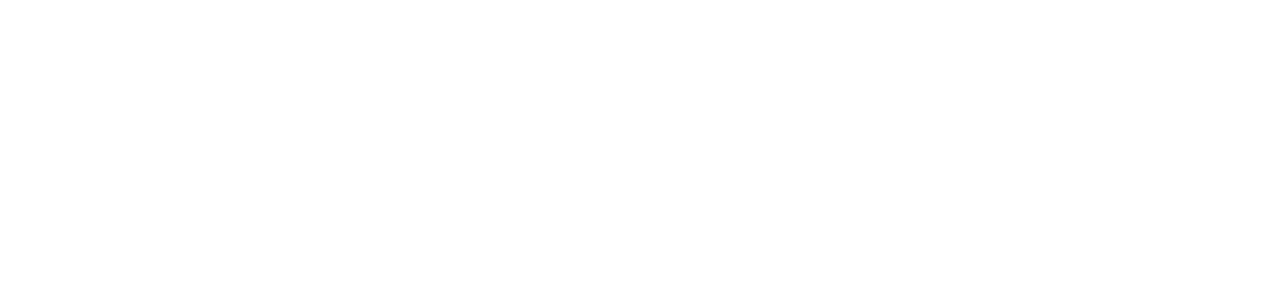
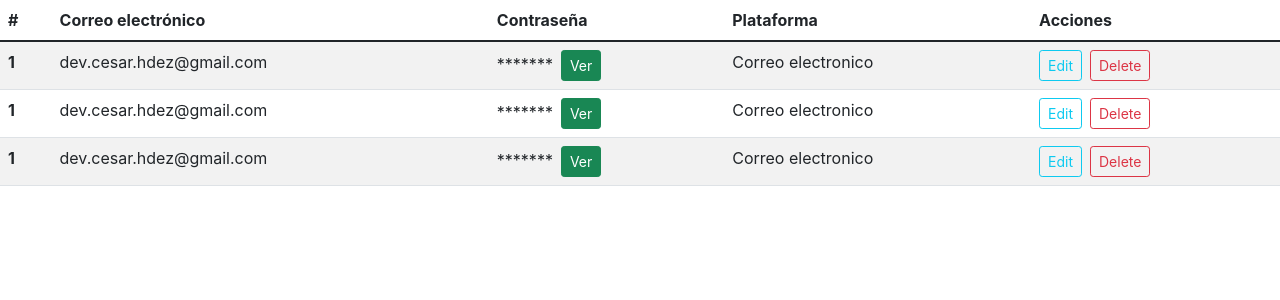
Before and after one commit to devcesarhernandez/frontendaccountmanager, a React (Vite) app: page /accounts in a window 1280 px wide. Before the commit this address had no page. Shown: the top 300 px of the page. Built offline with nearby package versions, Linux system fonts and the light colour scheme.

Commit message:
Tablas de Accounts, Platfoms y Categories asi com Routes de Account y Form

```diff
--- a/src/App.jsx
+++ b/src/App.jsx
@@ -4,6 +4,7 @@
 	Route,
 } from "react-router-dom"
 import Auth from "./Routes/Auth/Auth"
+import Account from "./Routes/Account/Account"
 import Platform from "./Routes/Platforms/Platform"
 import Category from "./Routes/Categories/Category"
 import SnackbarProvider from "./Context/SnackbarContext/SnackbarContext"
@@ -12,6 +13,7 @@
 	return (
 		<SnackbarProvider>
 			<Auth />
+			<Account />
 			<Category />
 			<Platform />
 		</SnackbarProvider>
--- /dev/null
+++ b/src/Pages/Forms/Account/Account.jsx
@@ -0,0 +1,42 @@
+import React from "react"
+import Label from "../../../Components/Label/Label"
+import Input from "../../../Components/Inputs/Input"
+import Select from "../../../Components/Inputs/Select"
+import Button from "../../../Components/Button/Button"
+
+const options  = [
+	{
+		_id: "alfjasjfoiwej879",
+		name: "GMail",
+		description: "djsaj sdjlasasjj ldj ffjls flsfj asfaslñ ",
+	},
+	{
+		_id: "sjflkasf46asde",
+		name: "Mega",
+		description: "djsaj sdjlasasjj ldj ffjls flsfj asfaslñ ",
+	}
+]
+
+const Account = (props) => {
+	const { value, password} = props
+	return (
+		<form>
+			<h2>Registar nueva cuenta</h2>
+			<div className="mb-3">
+				<Label htmlFor="email">Correo electronico</Label>
+				<Input type="email" id="email"/>
+			</div>
+			<div className="mb-3">
+				<Label htmlFor="password">Contraseña</Label>
+				<Input type="password" id="email"/>
+			</div>
+			<div className="mb-3">
+				<Label htmlFor="platform">Plataforma:</Label>
+				<Select id="category" options={options} />
+			</div>
+			<Button type="submit" className="btn btn-success w-100">Registrar plataforma</Button>
+		</form>
+	)
+}
+
+export default Account
--- /dev/null
+++ b/src/Pages/Tables/Accounts/Accounts.jsx
@@ -0,0 +1,63 @@
+import React from 'react'
+import Button from "../../../Components/Button/Button"
+
+const Accounts = props => {
+	return (
+		<div className="table-responsive">
+			<table className="table table-striped">
+				<thead>
+					<tr>
+						<th scope="col">#</th>
+						<th scope="col">Correo electrónico</th>
+						<th scope="col">Contraseña</th>
+						<th scope="col">Plataforma</th>
+						<th scope="col">Acciones</th>
+					</tr>
+				</thead>
+				<tbody>
+					<tr>
+						<th scope="row">1</th>
+						<td>dev.cesar.hdez@gmail.com</td>
+						<td>
+							<span id="unoo">*******</span>
+							<Button className="btn btn-success btn-sm ms-2">Ver</Button>
+						</td>
+						<td>Correo electronico</td>
+						<td>
+							<Button className="btn btn-outline-info btn-sm me-2">Edit</Button>
+							<Button className="btn btn-outline-danger btn-sm">Delete</Button>
+						</td>
+					</tr>
+					<tr>
+						<th scope="row">1</th>
+						<td>dev.cesar.hdez@gmail.com</td>
+						<td>
+							<span id="unoo">*******</span>
+							<Button className="btn btn-success btn-sm ms-2">Ver</Button>
+						</td>
+						<td>Correo electronico</td>
+						<td>
+							<Button className="btn btn-outline-info btn-sm me-2">Edit</Button>
+							<Button className="btn btn-outline-danger btn-sm">Delete</Button>
+						</td>
+					</tr>
+					<tr>
+						<th scope="row">1</th>
+						<td>dev.cesar.hdez@gmail.com</td>
+						<td>
+							<span id="unoo">*******</span>
+							<Button className="btn btn-success btn-sm ms-2">Ver</Button>
+						</td>
+						<td>Correo electronico</td>
+						<td>
+							<Button className="btn btn-outline-info btn-sm me-2">Edit</Button>
+							<Button className="btn btn-outline-danger btn-sm">Delete</Button>
+						</td>
+					</tr>
+				</tbody>
+			</table>
+		</div>
+	)
+}
+
+export default Accounts
--- /dev/null
+++ b/src/Pages/Tables/Categories/Categories.jsx
@@ -0,0 +1,32 @@
+import React from 'react'
+import Button from '../../../Components/Button/Button'
+
+const Categories = props => {
+	return (
+		<div className="table-responsive">
+			<table className="table table-striped">
+				<thead>
+					<tr>
+						<th scope="col">#</th>
+						<th scope="col">Categoria</th>
+						<th scope="col">Descripción</th>
+						<th scope="col">Acciones</th>
+					</tr>
+				</thead>
+				<tbody>
+					<tr>
+						<td scope="row">1</td>
+						<td>Correo electrónico</td>
+						<td />
+						<td>
+							<Button className="btn btn-outline-info btn-sm me-2">Edit</Button>
+							<Button className="btn btn-outline-danger btn-sm">Delete</Button>
+						</td>
+					</tr>
+				</tbody>
+			</table>
+		</div>
+	)
+}
+
+export default Categories
--- /dev/null
+++ b/src/Pages/Tables/Platforms/Platforms.jsx
@@ -0,0 +1,37 @@
+import React from "react"
+import Button from "../../../Components/Button/Button"
+
+const Platforms = () => {
+	return (
+		<div className="table-responsive">
+			<table className="table table-striped">
+				<thead>
+					<tr>
+						<th scope="col">#</th>
+						<th scope="col">Plataforma</th>
+						<th scope="col">url</th>
+						<th scope="col">Categoría</th>
+						<th scope="col">Acciones</th>
+					</tr>
+				</thead>
+				<tbody>
+					<tr>
+						<td scope="row">1</td>
+						<td>
+							<img src="https://logos-marcas.com/wp-content/uploads/2020/11/Gmail-Logotipo-2020-presente.jpg" width="28px"/>
+							GMail
+						</td>
+						<td><a href="https://gmail.com" target="_blank">https://gmail.com</a></td>
+						<td>Correo electronico</td>
+						<td>
+							<Button className="btn btn-outline-info btn-sm me-2" data-id-platform="aslsaf464">Edit</Button>
+							<Button className="btn btn-outline-danger btn-sm" data-id-platform="aslsaf464">Delete</Button>
+						</td>
+					</tr>
+				</tbody>
+			</table>
+		</div>
+	)
+}
+
+export default Platforms
--- /dev/null
+++ b/src/Routes/Account/Account.jsx
@@ -0,0 +1,17 @@
+import React from "react"
+import { Routes, Route } from "react-router-dom"
+import AccoutForm from "../../Pages/Forms/Account/Account"
+import Accounts from "../../Pages/Tables/Accounts/Accounts"
+
+const Account = () => {
+	return (
+		<Routes>
+			<Route path="/accounts">
+				<Route index element={ <Accounts /> }></Route>
+				<Route path="create" element={ <AccoutForm /> }></Route>
+			</Route>
+		</Routes>
+	)
+}
+
+export default Account
--- a/src/Routes/Categories/Category.jsx
+++ b/src/Routes/Categories/Category.jsx
@@ -1,11 +1,13 @@
 import React from "react"
 import { Routes, Route } from "react-router-dom"
 import CategoryForm from "../../Pages/Forms/Category/Category"
+import Categories from "../../Pages/Tables/Categories/Categories"
 
 const Category = () => {
 	return (
 		<Routes>
 			<Route path="/categories">
+				<Route index element={ <Categories /> }></Route>
 				<Route path="create" element={ <CategoryForm /> }></Route>
 			</Route>
 		</Routes>
--- a/src/Routes/Platforms/Platform.jsx
+++ b/src/Routes/Platforms/Platform.jsx
@@ -1,11 +1,13 @@
 import React from "react"
 import { Routes, Route } from "react-router-dom"
 import Create from "../../Pages/Forms/Platform/Create"
+import Platforms from "../../Pages/Tables/Platforms/Platforms"
 
 const Platform = () => {
 	return (
 		<Routes>
 			<Route path="/platforms">
+				<Route index element={ <Platforms /> } />
 				<Route path="create" element={ <Create /> } />
 			</Route>
 		</Routes>
```
